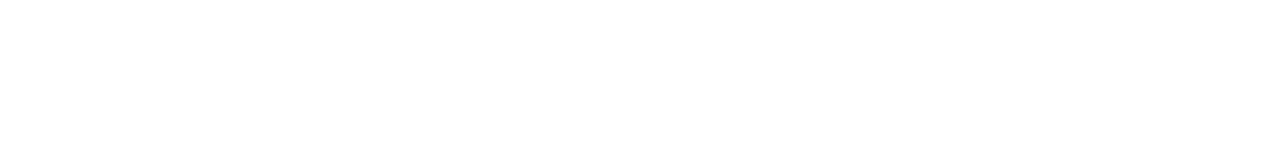
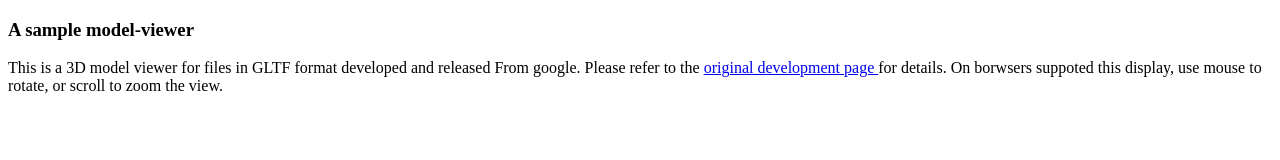
Before and after one commit to uenoyt/uenoyt.github.io, a plain HTML site: page robostudy/mdlv-1.html in a window 1280 px wide. Drawn offline with Linux system fonts and the light colour scheme; some packages are replaced by stand-ins of ours; a script that the page names is missing.

Commit message:
Add files via upload

```diff
--- a/robostudy/mdlv-1.html
+++ b/robostudy/mdlv-1.html
@@ -25,9 +25,20 @@
       src="data/a12sample.gltf"
       ios-src="data/a12sample.usdz"
       poster="data/a12sample-p.png"
+      alt="... but here is a 3D model view function for recent Web browsers."
       ar camera-controls
     >
 
     </model-viewer>
+
+    <div>
+      <h3>A sample model-viewer </h3>
+      <p>
+        This is a 3D model viewer for files in GLTF format developed and released From google.
+        Please refer to the <a href="https://modelviewer.dev/"> original development page <a>for details.
+        On borwsers suppoted this display, use mouse to rotate, or scroll to zoom the view.
+      </p>
+     </div>
+
   </body>
 </html>
```
